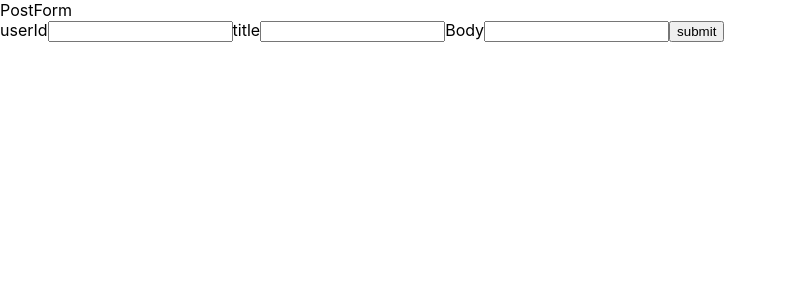
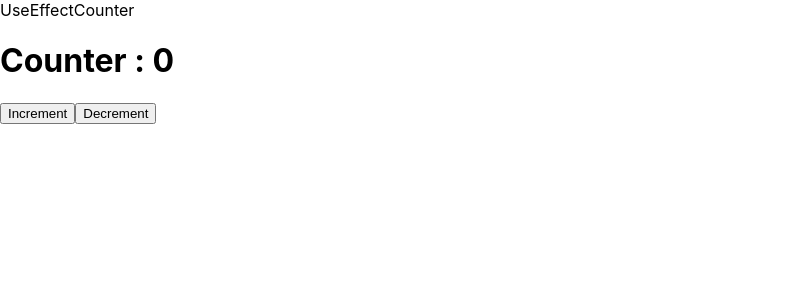
Before and after one commit to sudeepsawant10/react-my-app, a React (Create React App) app: page / in a window 1280 px wide. Shown: the top 300 px of the page, without its empty margins (0-787 px from the left). Built offline with nearby package versions, Linux system fonts and the light colour scheme.

Commit message:
useState & useEffect

```diff
--- /dev/null
+++ b/src/components/hooks/Counter.js
@@ -0,0 +1,16 @@
+import React, { useState } from 'react'
+
+function Counter() {
+    const [count, setCount] = useState(0);
+    const handleCounter = ()=>{
+        setCount(count+1);
+    }
+  return (
+    <div>
+        Counter : {count}
+        <button onClick={handleCounter}>Count</button>
+    </div>
+  )
+}
+
+export default Counter
--- /dev/null
+++ b/src/components/hooks/HookCounter.js
@@ -0,0 +1,27 @@
+import React, { useState } from 'react'
+import Counter from './Counter'
+function HookCounter() {
+    // const fullName = useState('Sudeep Sawant')
+
+    // const name = fullName[0];
+    // const setName = fullName[1];
+
+
+    const [fullName, setName]= useState("Sudeep Sawant")
+    const stateHandler = ()=>{
+        // 1=> for array destrturing
+        // fullName[1]("Shubham Sawant")
+        setName("Shubham Sawant")
+    }
+
+  return (
+    <div>
+        <div>useState Hook</div>
+        {fullName}
+        <button onClick={stateHandler}>Change Name</button>
+        <Counter />
+    </div>
+  )
+}
+
+export default HookCounter
--- /dev/null
+++ b/src/components/hooks/UseEffectCounter.js
@@ -0,0 +1,26 @@
+import React, { useEffect, useState } from 'react'
+
+function UseEffectCounter() {
+
+    const [count, changeCount] = useState(0);
+    const [count2, changeCount2] = useState(0);
+
+    const incrCount= ()=>{ changeCount(count+1)}
+    const decrCount= ()=>{ changeCount2(count2-1)}
+
+    useEffect(()=>{
+        console.log("count change");
+    }, [count2])
+
+
+  return (
+    <div>
+        UseEffectCounter
+        <h1>Counter : {count}</h1>
+        <button onClick={incrCount}>Increment</button>
+        <button onClick={decrCount}>Decrement</button>
+    </div>
+  )
+}
+
+export default UseEffectCounter
--- a/src/index.js
+++ b/src/index.js
@@ -15,6 +15,8 @@ import Product from './components/Product';
 import Product2 from './components/Product2';
 import PostList from './components/PostList';
 import PostForm from './components/PostForm';
+import HookCounter from './components/hooks/HookCounter';
+import UseEffectCounter from './components/hooks/UseEffectCounter';
 
 const root = ReactDOM.createRoot(document.getElementById('root'));
 root.render(
@@ -50,7 +52,9 @@ root.render(
 
     {/* <Product2 /> */}
     {/* <PostList /> */}
-    <PostForm />
+    {/* <PostForm /> */}
+    {/* <HookCounter /> */}
+    <UseEffectCounter />
   </React.StrictMode>
 );
 
```
